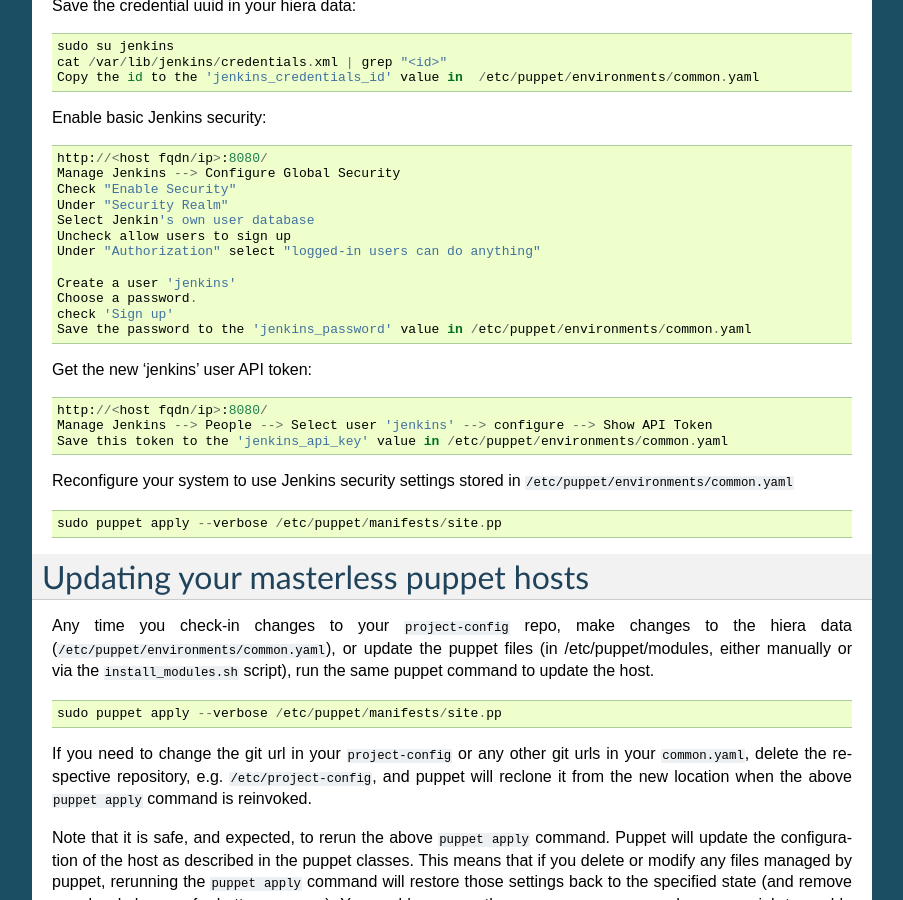
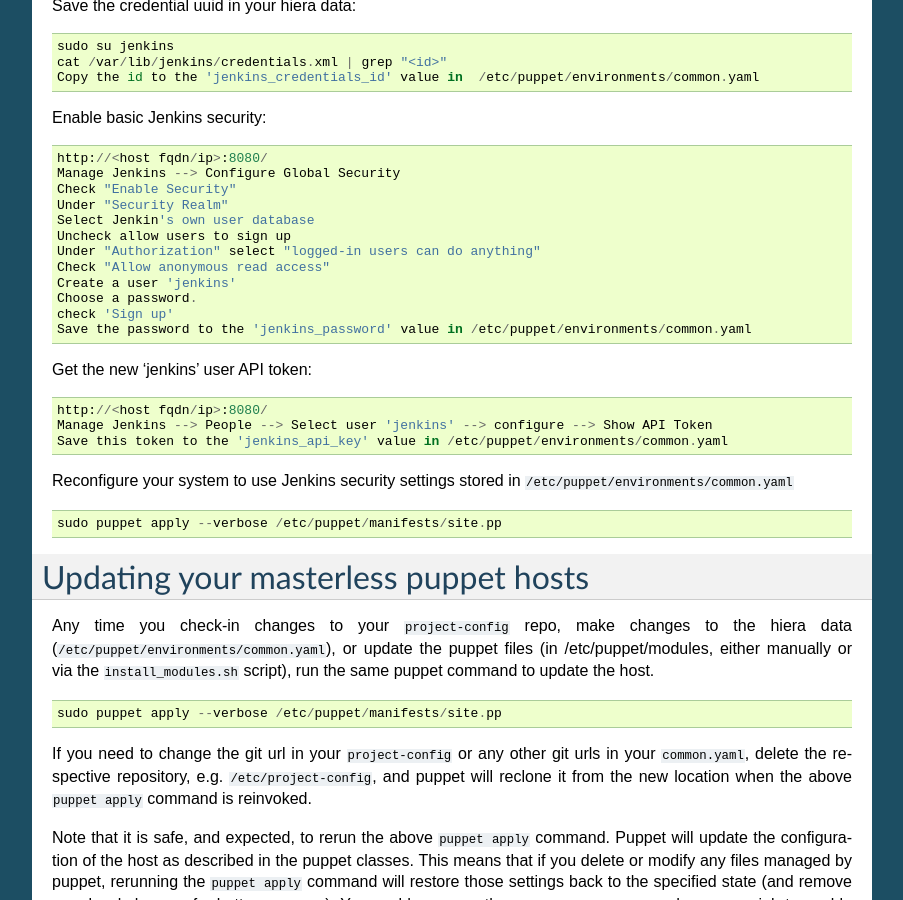
Before and after one commit to openstack-infra/puppet-openstackci, a Sphinx documentation site: the page built from doc/source/third_party_ci.rst, in a window 1280 px wide and 900 px high, scrolled down 7113 px. Shown: the whole window, without its empty margins (198-1101 px from the left). Built offline with Sphinx 7.4.7, drawn with Linux system fonts in a browser that asks for light colours.

Commit message:
Update doc to check Allow anonymous read access on Jenkins
Gearman plugin runs as anonymous, if anonymous can't read, it would
fail to stop builds when zuul wants to cancel a build because the
builds can't be found by anonymous users.
Iccf19460bb02a450d4a82fdabaf9dbc37a3ffe97 seems to fix the permission
issue but it hasn't been merged yet and it requires latest gearman
plugin even if merged.

Change-Id: I34e579a9f51aca5b3201b4e599be89642d621624

```diff
--- a/doc/source/third_party_ci.rst
+++ b/doc/source/third_party_ci.rst
@@ -525,7 +525,7 @@
     Select Jenkin's own user database
     Uncheck allow users to sign up
     Under "Authorization" select "logged-in users can do anything"
-
+    Check "Allow anonymous read access"
     Create a user 'jenkins'
     Choose a password.
     check 'Sign up'
```
